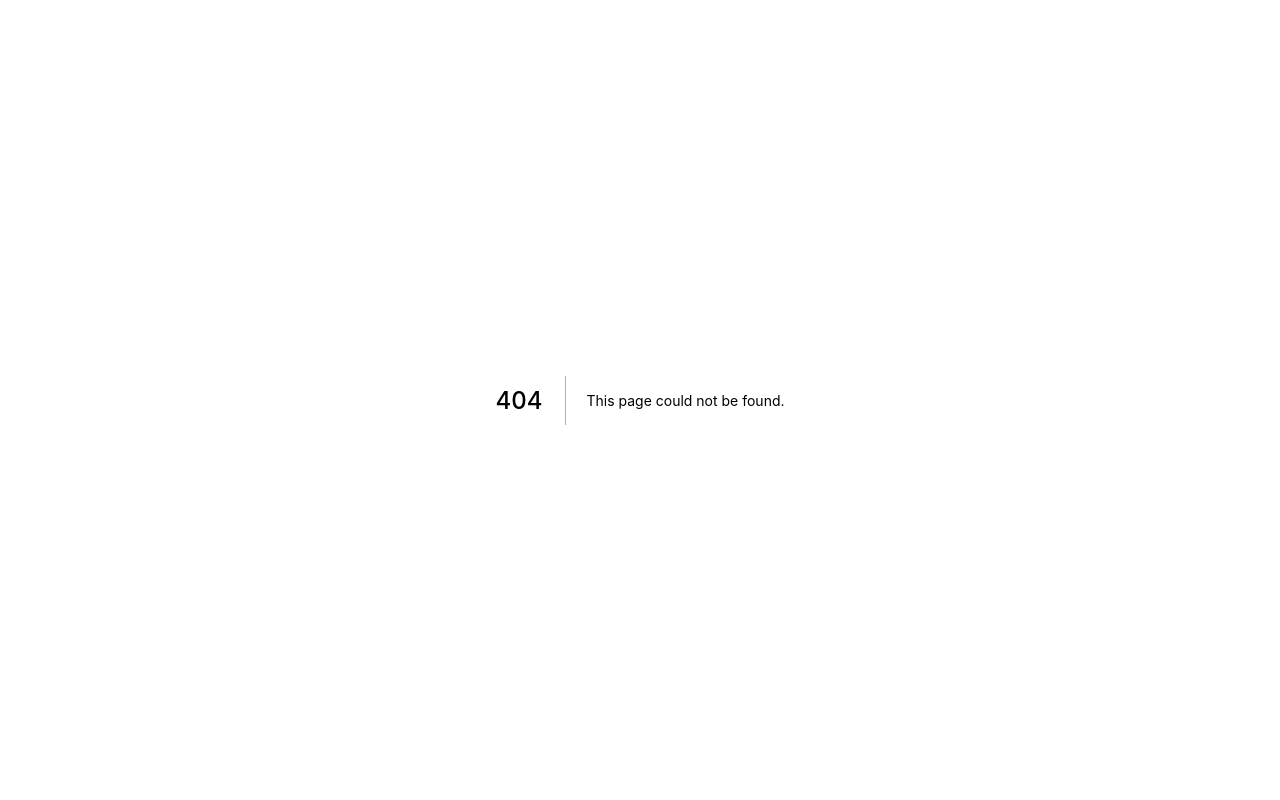
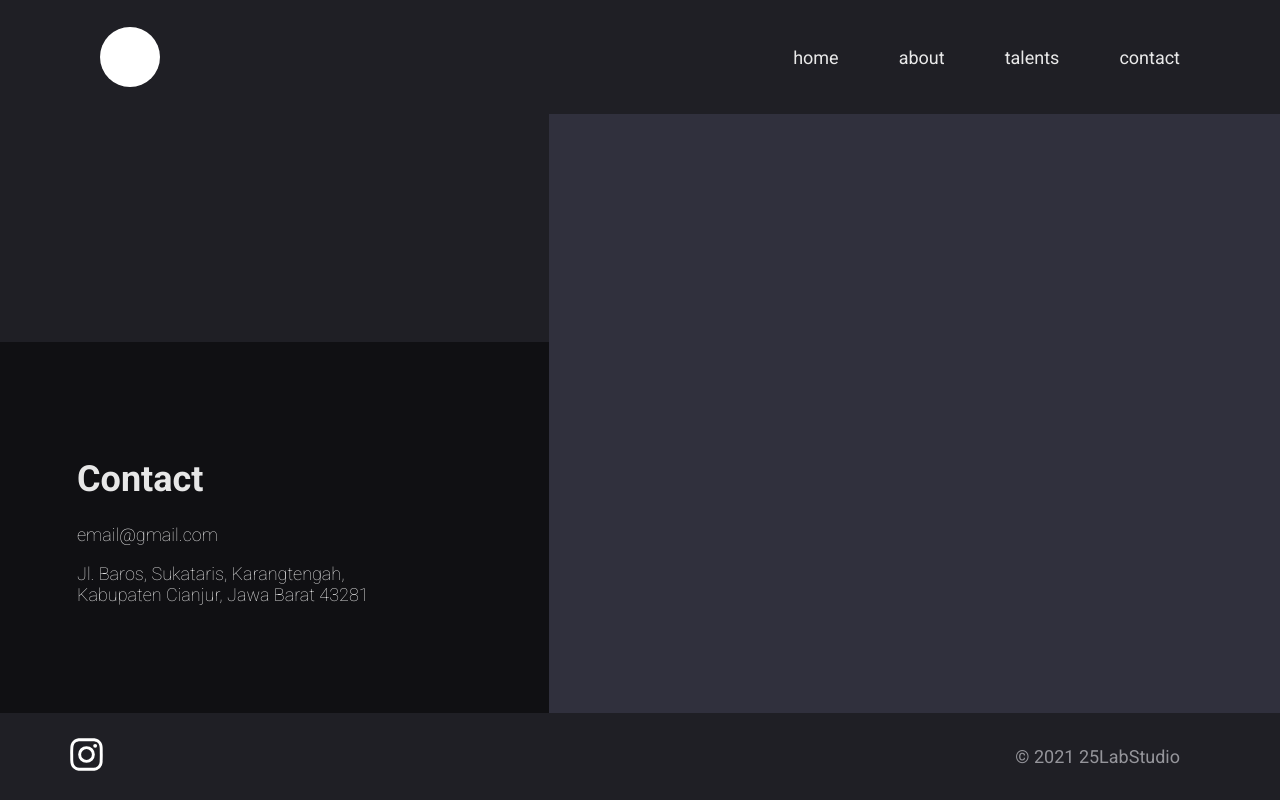
Before and after one commit to faishalirwn/25LabStudio, a Next.js app: page /contact in a window 1280 px wide. Before the commit this address had no page. Built offline with nearby package versions, Linux system fonts and the light colour scheme.

Commit message:
Add contact page

```diff
--- /dev/null
+++ b/pages/contact.js
@@ -0,0 +1,32 @@
+import Layout, {siteTitle} from "../components/layout"
+import Head from 'next/head'
+import styles from '../styles/Contact.module.css'
+import Image from 'next/image'
+
+export default function Contact() {
+    return (
+        <Layout>
+            <Head>
+                <title>Contact - {siteTitle}</title>
+            </Head>
+
+            <div className={styles["contact-container"]}>
+                <div></div>
+                <div className={styles.rect}></div>
+                <div className={styles.contact}>
+                    <h1>Contact</h1>
+                    <p>email@gmail.com</p>
+                    <p>Jl. Baros, Sukataris, Karangtengah, Kabupaten Cianjur, Jawa Barat 43281</p>
+                </div>
+                <footer className={styles.footer}>
+                    <div>
+                        <a className={styles["social-item"]} href="https://www.instagram.com/25labstudio/" target="_blank" rel="noopener noreferrer">
+                            <img src="/Instagram_simple_icon.svg" alt="Instagram Icon" />
+                        </a>
+                    </div>
+                    <p>© 2021 25LabStudio</p>
+                </footer>
+            </div>
+        </Layout>
+    )
+}
--- /dev/null
+++ b/styles/Contact.module.css
@@ -0,0 +1,47 @@
+.contact-container {
+    position: absolute;
+    top: 114px;
+    left: 0;
+    z-index: 1;
+    width: 100%;
+    height: calc(100vh - 114px);
+    display: grid;
+    grid-template-columns: 0.75fr 1fr;
+    grid-template-rows: repeat(2, 1fr) auto;
+}
+
+.rect {
+    grid-column: 2;
+    grid-row: 1/3;
+    background-color: #30303D;
+}
+
+.contact {
+    padding-top: 92px;
+    padding-left: 77px;
+    padding-right: 130px;
+    padding-bottom: 90px;
+    background-color: #101013;
+    font-weight: 300;
+}
+
+.footer {
+    grid-column: 1/3;
+    display: flex;
+    justify-content: space-between;
+    align-items: center;
+    padding: 25px 70px;
+}
+
+.footer p {
+    margin: 0;
+    padding-right: 30px;
+    color: #95959B;
+}
+
+.social-item img {
+    width: 33px;
+    height: 33px;
+    color: white;
+
+}
```
Also changed, not shown: public/Instagram_simple_icon.svg (added).
